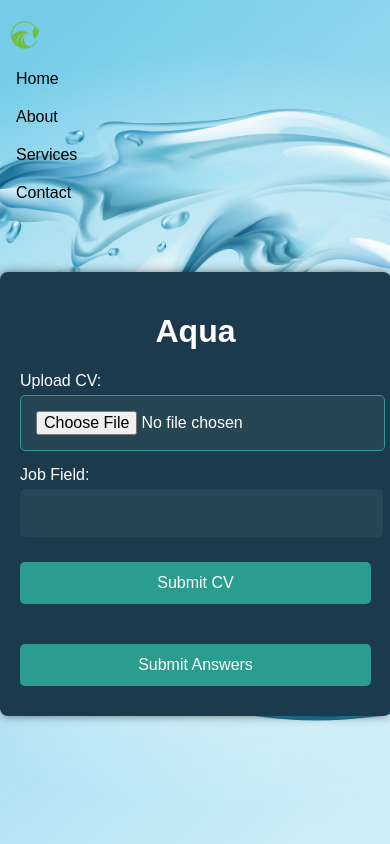
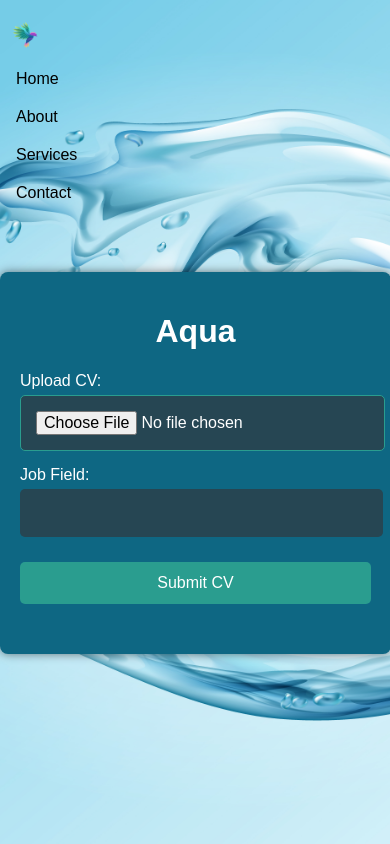
Before and after one commit to usmanmalik07/Aqua-Chatbot, a FastAPI app: page / in a window 390 px wide. Run offline with FastAPI, Linux system fonts and the light colour scheme.

Commit message:
added website and microphone logo

```diff
--- a/static/css/styles.css
+++ b/static/css/styles.css
@@ -20,11 +20,15 @@ header {
     justify-content: space-between;
     align-items: center;
     width: 100%;
-    height: 150%;
+    height: 200%;
     margin: 0 auto;
     color: black;
 }
-
+.hidden {
+    display: none;
+    opacity: 0;
+    transition: opacity 0.5s ease-out;
+}
 .logo {
     height: 50px;
     width: auto;
@@ -66,7 +70,7 @@ header {
     border-radius: 8px;
     box-shadow: 0 0 10px rgba(0, 0, 0, 0.5);
     text-align: center;
-    background-color: #1b3a4b;
+    background-color: #0e6783;
     color: #fff;
 }
 
@@ -109,7 +113,11 @@ textarea {
     font-size: 16px; /* Larger text for better readability */
     resize: vertical; /* Allows users to resize if needed */
 }
-
+#result-container {
+    margin-top: 20px;
+    font-size: 18px;
+    text-align: center;
+}
 .btn-submit {
     display: inline-block;
     padding: 12px 24px;
--- a/static/js/script.js
+++ b/static/js/script.js
@@ -3,6 +3,7 @@ let questions = [];
 let codingQuestions = [];
 let currentCodingQuestionIndex = 0;
 let answers = {}; // To store answers for all questions
+document.getElementById("submit-answers-button").disabled = true;
 
 async function uploadCv() {
     const formData = new FormData();
@@ -20,6 +21,19 @@ async function uploadCv() {
         }
 
         const result = await response.json();
+
+        // Debugging: Log result to see if data is coming correctly
+        console.log(result);
+
+        // Hide the form container
+        const formElement = document.getElementById("cv-form");
+        if (formElement) {
+            formElement.style.display = "none";
+        } else {
+            console.error("Form element not found");
+        }
+        console.log(document.getElementById("cv-form"));
+
         questions = result.questions;
         displayNextQuestion();
     } catch (error) {
@@ -36,17 +50,72 @@ function displayNextQuestion() {
         const questionElement = document.createElement("div");
         questionElement.innerHTML = `
             <label for="answer_${currentQuestionIndex}">${questions[currentQuestionIndex]}</label>
-            <input type="text" id="answer_${currentQuestionIndex}" name="answers[${currentQuestionIndex}]" style="width: 100%; height: 100%">
+            <div style="display: flex; align-items: center;">
+                <input type="text" id="answer_${currentQuestionIndex}" name="answers[${currentQuestionIndex}]" style="width: 100%; height: 100%">
+                <button onclick="startSpeechRecognition(${currentQuestionIndex})" style="margin-left: 10px; background: none; border: none; cursor: pointer;">
+                    <img src="/static/icons/microphone.png" alt="Speak" style="width: 24px; height: 24px;">
+                </button>
+            </div>
             <div style="display: flex; justify-content: center; margin-top: 10px;">
                 <button onclick="submitAnswer()" class="btn-submit">Done</button>
             </div>
         `;
         questionsContainer.appendChild(questionElement);
     } else {
-        // All text-based questions answered, now generate coding questions
         getCodingQuestions();
     }
 }
+
+async function startSpeechRecognition(questionIndex) {
+    try {
+        const audioBlob = await recordAudio();
+        const formData = new FormData();
+        formData.append("audio", audioBlob, "audio.webm");
+
+        const response = await fetch("/speech-to-text", {
+            method: "POST",
+            body: formData,
+        });
+
+        if (!response.ok) {
+            throw new Error("Failed to convert speech to text.");
+        }
+
+        const result = await response.json();
+        document.getElementById(`answer_${questionIndex}`).value = result.text;
+    } catch (error) {
+        console.error("Error during speech recognition:", error);
+        alert("An error occurred during speech recognition.");
+    }
+}
+async function recordAudio() {
+    const stream = await navigator.mediaDevices.getUserMedia({ audio: true });
+    const mediaRecorder = new MediaRecorder(stream);
+    let audioChunks = [];
+
+    return new Promise((resolve, reject) => {
+        mediaRecorder.ondataavailable = event => {
+            audioChunks.push(event.data);
+        };
+
+        mediaRecorder.onstop = () => {
+            const audioBlob = new Blob(audioChunks, { type: "audio/webm" });
+            resolve(audioBlob);
+        };
+
+        mediaRecorder.onerror = error => {
+            reject(error);
+        };
+
+        mediaRecorder.start();
+
+        // Stop recording after 5 seconds
+        setTimeout(() => {
+            mediaRecorder.stop();
+        }, 5000); // Adjust the recording duration as needed
+    });
+}
+
 
 function submitAnswer() {
     const answerInput = document.querySelector(`#answer_${currentQuestionIndex}`);
@@ -92,11 +161,21 @@ function displayNextCodingQuestion() {
             <p>${codingQuestions[currentCodingQuestionIndex]}</p>
             <textarea id="coding-solution_${currentCodingQuestionIndex}" placeholder="Write your code here..." style="width: 100%; height: 100%;"></textarea>
             <div style="display: flex; justify-content: center; margin-top: 10px;">
-                <button onclick="submitAnswer()" class="btn-submit">Done</button>
+                <button onclick="submitCodingSolution()" class="btn-submit" style="display: inline-block; padding: 12px 24px; margin: 10px 0; border: none; border-radius: 5px; background-color: #2a9d8f; color: #fff; font-size: 16px; cursor: pointer; transition: background-color 0.3s;">Done</button>
             </div>
         `;
     } else {
-        evaluateAllAnswers();
+        // Once all coding questions are done, show the submit button
+        codingQuestionContainer.innerHTML = `
+            <button
+                id="submit-answers-button"
+                onclick="evaluateAllAnswers()"
+                class="btn-submit"
+            >
+                Submit Answers
+            </button>
+        `;
+        document.getElementById("submit-answers-button").disabled = false;
     }
 }
 
@@ -116,7 +195,7 @@ function submitCodingSolution() {
 
 async function evaluateAllAnswers() {
     try {
-        const response = await fetch("/evaluate-all-answers", {
+        const response = await fetch("/evaluate-answers", {
             method: "POST",
             headers: { "Content-Type": "application/json" },
             body: JSON.stringify(answers),
@@ -127,7 +206,25 @@ async function evaluateAllAnswers() {
         }
 
         const result = await response.json();
-        alert(`Your total score is: ${result.score}`);
+        const score = parseFloat(result.score); // Ensure score is treated as a number
+
+        // Display the score and application status
+        const resultContainer = document.getElementById("result-container");
+        if (!resultContainer) {
+            // Create a container if it doesn't exist
+            const newResultContainer = document.createElement("div");
+            newResultContainer.id = "result-container";
+            document.body.appendChild(newResultContainer);
+        }
+
+        const message = score >= 7
+            ? "Your application has been accepted!"
+            : "Your application has been rejected.";
+
+        document.getElementById("result-container").innerHTML = `
+            <p>Your total score is: ${score}</p>
+            <p style="font-weight: bold; color: ${score >= 7 ? 'green' : 'red'};">${message}</p>
+        `;
     } catch (error) {
         console.error("Error evaluating answers:", error);
         alert("An error occurred while evaluating your answers. Please try again.");
--- a/templates/index.html
+++ b/templates/index.html
@@ -9,7 +9,7 @@
   <body>
     <header>
       <nav class="navbar">
-        <img class="logo" src="/static/audio/logo.png" alt="Aqua Logo" />
+        <img class="logo" src="/static/audio/logo1.png" alt="Aqua Logo" />
         <ul class="nav-links">
           <li><a href="#main">Home</a></li>
           <li><a href="#">About</a></li>
@@ -33,15 +33,8 @@
         <button type="submit" class="btn-submit">Submit CV</button>
       </form>
       <div id="questions" class="form-group"></div>
-      <!-- Add this inside your container div -->
       <div id="coding-question" class="form-group"></div>
-      <button
-        id="submit-answers-button"
-        oclick="evaluateAnswers()"
-        class="btn-submit"
-      >
-        Submit Answers
-      </button>
+      <div id="result-container"></div>
     </div>
 
     <script src="/static/js/script.js"></script>
```
Also changed, not shown: static/audio/logo1.png (added), static/audio/microphone.png (added).
